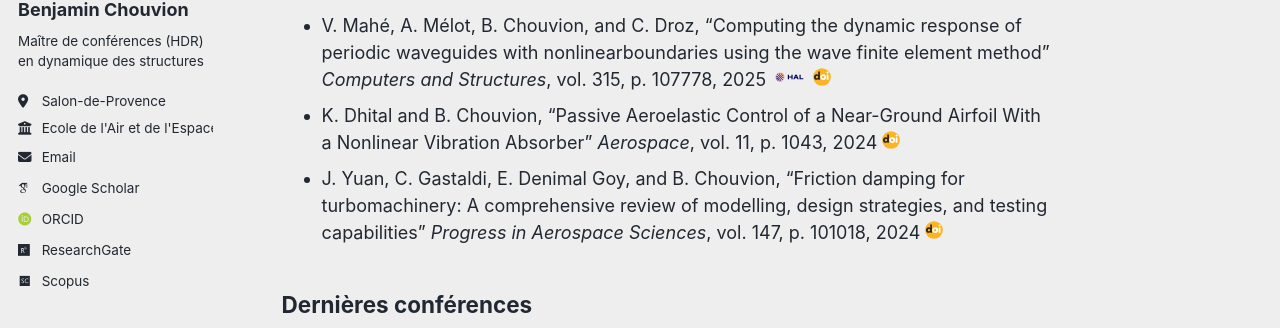
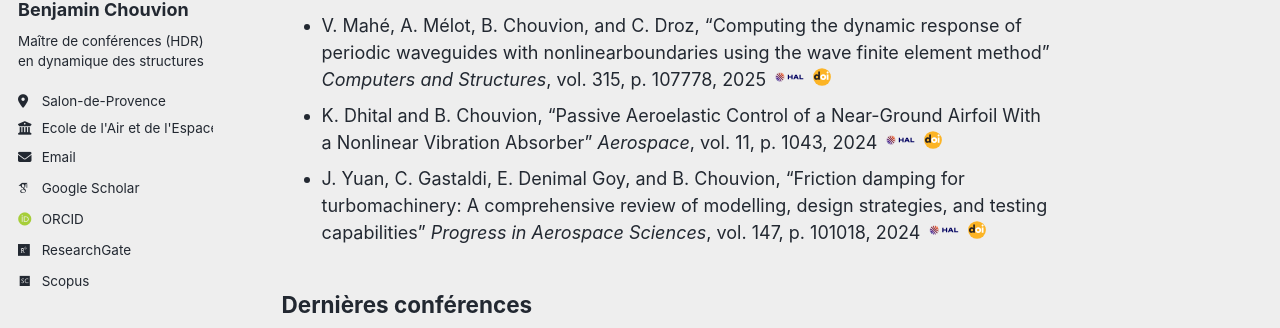
Before and after one commit to benjamin-chouvion/benjamin-chouvion.github.io, a Jekyll site: the page built from _pages/publications.md, in a window 1280 px wide. Shown: the part 285-613 px from the top of the page. Built offline with Jekyll 4.4.1, drawn with Linux system fonts in a browser that asks for light colours; some web fonts are replaced; a script bundle is joined from its source files by our own code; library files that are not in the unit come from our copies.

Commit message:
Update publications.md

```diff
--- a/_pages/publications.md
+++ b/_pages/publications.md
@@ -8,9 +8,9 @@ Toutes mes publications scientifiques sont disponible en libre accès sur [![HAL
 
 ## Dernières publications
 
-- V. Mahé, A. Mélot, B. Chouvion, and C. Droz, “Computing the dynamic response of periodic waveguides with nonlinearboundaries using the wave finite element method” *Computers and Structures*, vol. 315, p. 107778, 2025 [![DOI](/images/HAL_logo.svg){: style="height:1em; max-width:3em; vertical-align:baseline;"}](https://doi.org/10.1016/j.compstruc.2025.107778) [![DOI](/images/DOI_logo.svg){: style="height:1em; max-width:2.2em; vertical-align:baseline;"}](https://doi.org/10.1016/j.compstruc.2025.107778)
-- K. Dhital and B. Chouvion, “Passive Aeroelastic Control of a Near-Ground Airfoil With a Nonlinear Vibration Absorber” *Aerospace*, vol. 11, p. 1043, 2024 [![DOI](/images/DOI_logo.svg){: style="height:1em; max-width:2.2em; vertical-align:baseline;"}](https://doi.org/10.3390/aerospace11121043)
-- J. Yuan, C. Gastaldi, E. Denimal Goy, and B. Chouvion, “Friction damping for turbomachinery: A comprehensive review of modelling, design strategies, and testing capabilities” *Progress in Aerospace Sciences*, vol. 147, p. 101018, 2024 [![DOI](/images/DOI_logo.svg){: style="height:1em; max-width:2.2em; vertical-align:baseline;"}](https://doi.org/10.1016/j.paerosci.2024.101018)
+- V. Mahé, A. Mélot, B. Chouvion, and C. Droz, “Computing the dynamic response of periodic waveguides with nonlinearboundaries using the wave finite element method” *Computers and Structures*, vol. 315, p. 107778, 2025 [![HAL](/images/HAL_logo.svg){: style="height:1em; max-width:3em; vertical-align:baseline;"}](https://doi.org/10.1016/j.compstruc.2025.107778) [![DOI](/images/DOI_logo.svg){: style="height:1em; max-width:2.2em; vertical-align:baseline;"}](https://doi.org/10.1016/j.compstruc.2025.107778)
+- K. Dhital and B. Chouvion, “Passive Aeroelastic Control of a Near-Ground Airfoil With a Nonlinear Vibration Absorber” *Aerospace*, vol. 11, p. 1043, 2024 [![HAL](/images/HAL_logo.svg){: style="height:1em; max-width:3em; vertical-align:baseline;"}](https://doi.org/10.1016/j.compstruc.2025.107778) [![DOI](/images/DOI_logo.svg){: style="height:1em; max-width:2.2em; vertical-align:baseline;"}](https://doi.org/10.3390/aerospace11121043)
+- J. Yuan, C. Gastaldi, E. Denimal Goy, and B. Chouvion, “Friction damping for turbomachinery: A comprehensive review of modelling, design strategies, and testing capabilities” *Progress in Aerospace Sciences*, vol. 147, p. 101018, 2024 [![HAL](/images/HAL_logo.svg){: style="height:1em; max-width:3em; vertical-align:baseline;"}](https://doi.org/10.1016/j.compstruc.2025.107778) [![DOI](/images/DOI_logo.svg){: style="height:1em; max-width:2.2em; vertical-align:baseline;"}](https://doi.org/10.1016/j.paerosci.2024.101018)
 
 ## Dernières conférences
 
```
